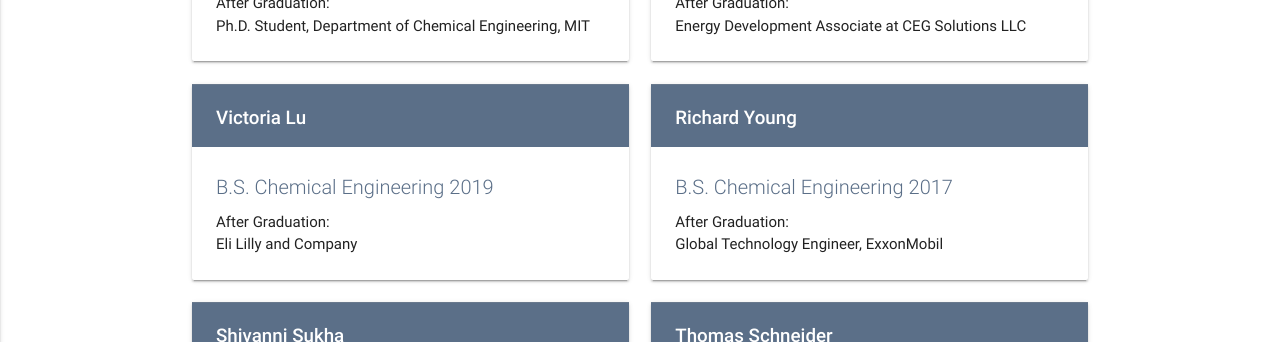
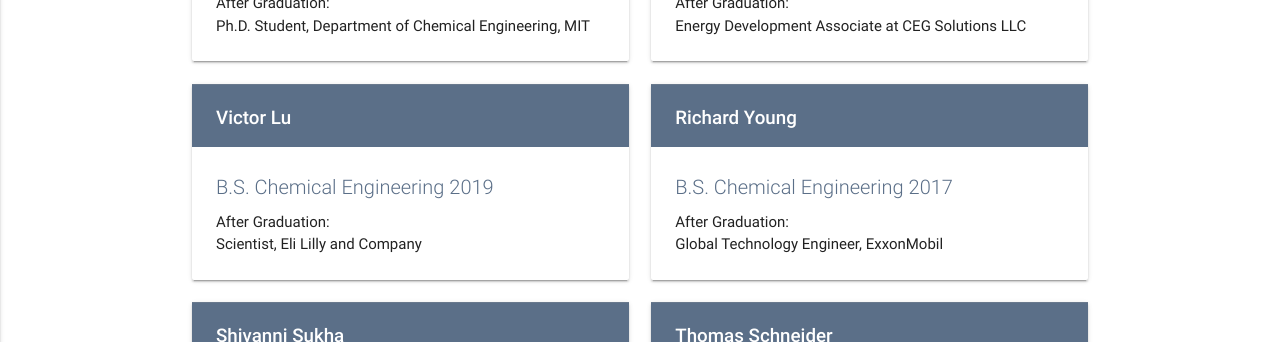
Before and after one commit to geisegroup/geisegroup.github.io, a Jekyll site: the page built from people.md, in a window 1280 px wide and 900 px high, scrolled down 3238 px. Shown: the part 153-495 px from the top of the window. Built offline with Jekyll 4.4.1, drawn with Linux system fonts in a browser that asks for light colours; nearby versions of some CDN libraries.

Commit message:
Update victoriaLu.html

```diff
--- a/_alumniMembers/victoriaLu.html
+++ b/_alumniMembers/victoriaLu.html
@@ -1,7 +1,7 @@
 ---
-name: Victoria Lu
+name: Victor Lu
 title: B.S. Chemical Engineering 2019
 afterPrefix: After Graduation
-afterText: Eli Lilly and Company
+afterText: Scientist, Eli Lilly and Company
 orderBy: 106
 ---
```
